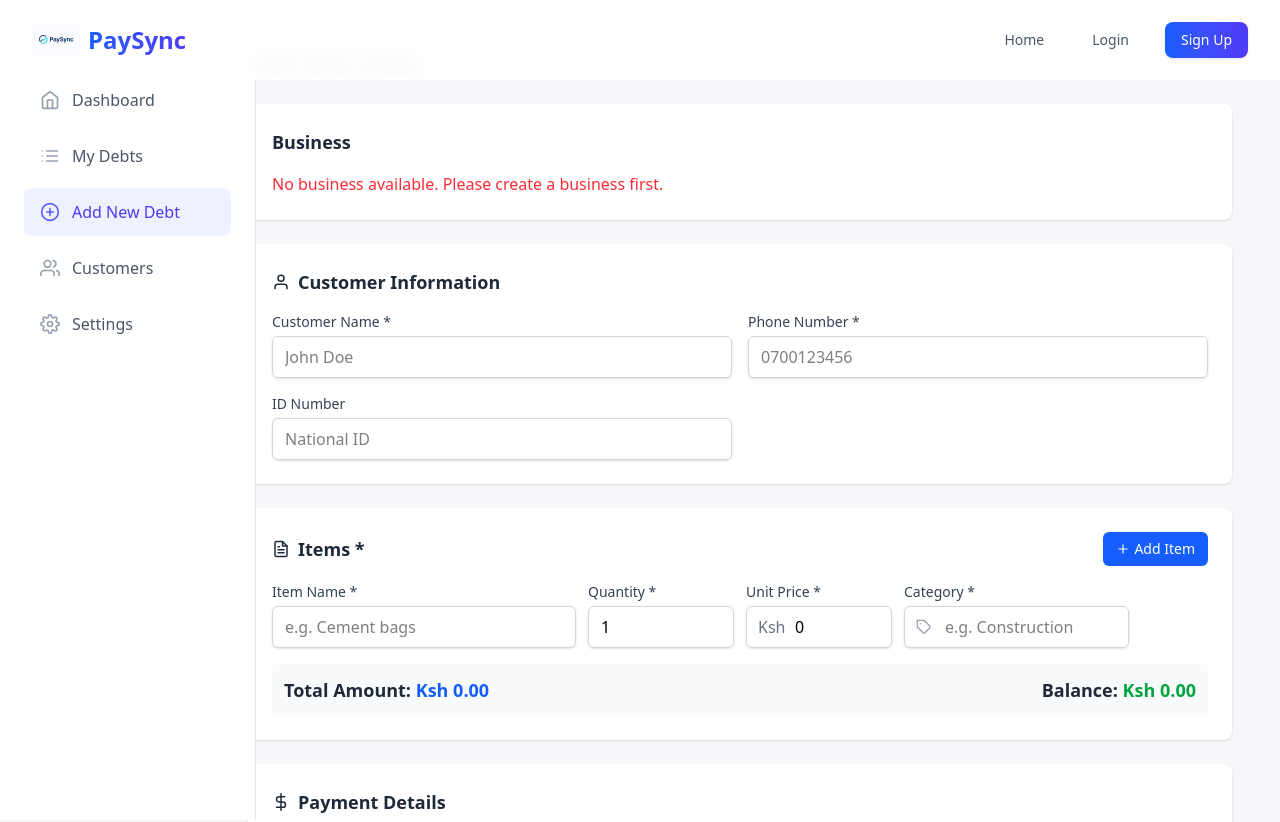
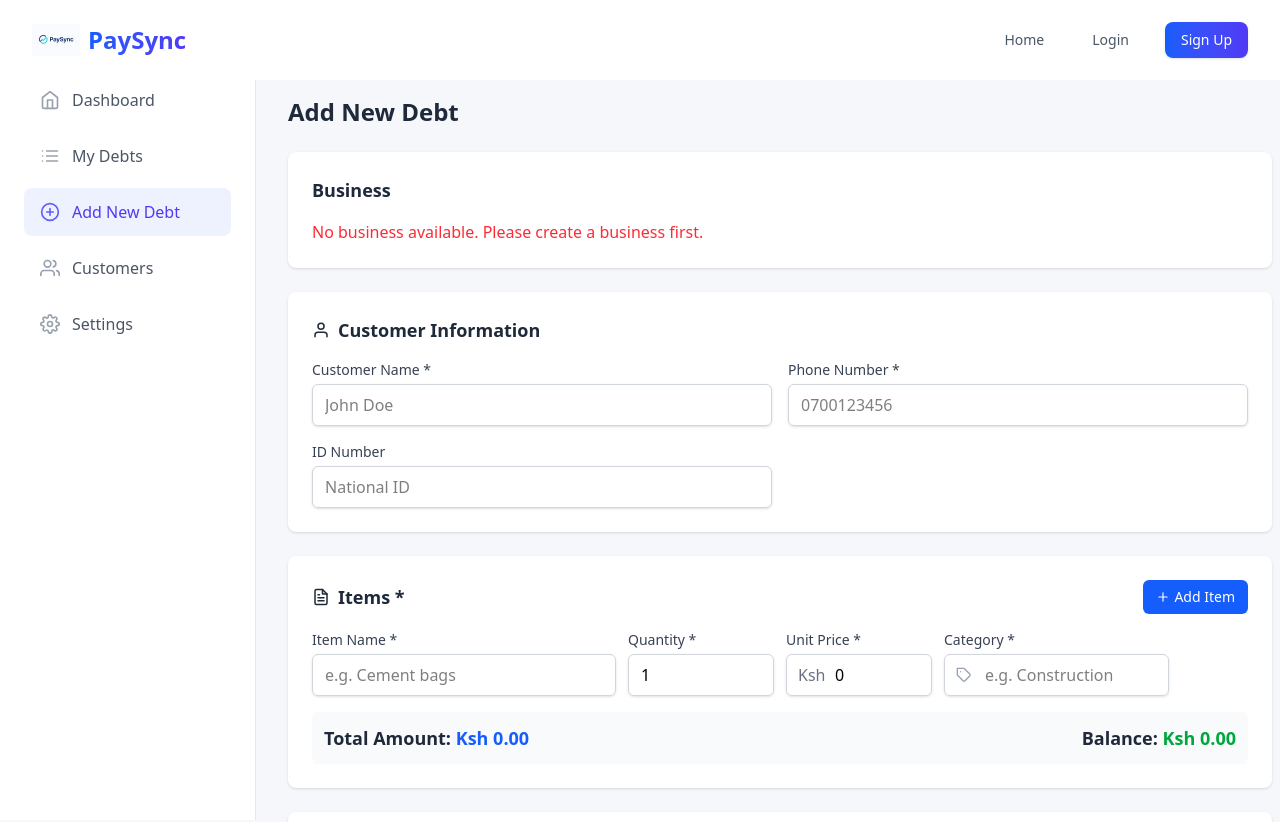
Before and after one commit to BakariJuma1/Debt-management-app-, a React (Vite) app: page /add-debt in a window 1280 px wide. Shown: the top 822 px of the page. Built offline with nearby package versions, Linux system fonts and the light colour scheme.

Commit message:
feat:Fixing my customer details page

```diff
--- a/src/components/adddebt/AddDebt.jsx
+++ b/src/components/adddebt/AddDebt.jsx
@@ -228,7 +228,7 @@ function AddDebt() {
 
   return (
     <Layout>
-      <div className="container mx-auto p-4 max-w-6xl">
+      <div className="container mx-auto p-4 max-w-6xl ml-10 mt-12" >
         <h1 className="text-2xl font-bold text-gray-800 mb-6">Add New Debt</h1>
 
         {error && (
--- a/src/components/customerdetail/CustomerDetailPage.jsx
+++ b/src/components/customerdetail/CustomerDetailPage.jsx
@@ -1,25 +1,27 @@
 import React, { useEffect, useState } from "react";
 import { useParams, useNavigate } from "react-router-dom";
 import {
-  // FaMoneyBillAlt,
-  // FaFilePdf,
-  // FaEnvelope,
-  // FaListUl,
-  // FaHistory,
-  // FaTrash,
-  // FaArrowLeft,
-  // FaPlus,
-  // FaSave,
-  // FaEdit,
-  // FiMoreVertical,
-  // // FiChevronDown,
-  // // FiChevronUp,
-  // FiDollarSign,
-  // FiShoppingCart,
-  // FiUser,
-  // FiCreditCard,
-  // FiCheckCircle
+  FaMoneyBillAlt,
+  FaFilePdf,
+  FaEnvelope,
+  FaListUl,
+  FaHistory,
+  FaTrash,
+  FaArrowLeft,
+  FaPlus,
+  FaSave,
+  FaEdit,
 } from "react-icons/fa";
+import {
+  FiMoreVertical,
+  FiChevronDown,
+  FiChevronUp,
+  FiDollarSign,
+  FiShoppingCart,
+  FiUser,
+  FiCreditCard,
+  FiCheckCircle
+} from "react-icons/fi";
 import Layout from "../layout/Layout";
 import API_BASE_URL from "../../api";
 import { useAuth } from "../../AuthProvider";
@@ -290,7 +292,7 @@ ${paymentList || "No payments yet."}
   if (error) {
     return (
       <Layout>
-        <div className="max-w-2xl mx-auto p-6 text-center">
+        <div className="max-w-2xl mx-auto p-6 text-center ml-10">
           <div className="bg-red-50 p-6 rounded-xl mb-6">
             <div className="mx-auto flex items-center justify-center h-12 w-12 rounded-full bg-red-100 mb-4">
               <svg className="h-6 w-6 text-red-600" fill="none" viewBox="0 0 24 24" stroke="currentColor">
@@ -337,7 +339,7 @@ ${paymentList || "No payments yet."}
 
   return (
     <Layout>
-      <div className="container mx-auto p-4 max-w-6xl">
+      <div className="container mx-auto p-4 max-w-6xl ml-10 mt-17">
         {/* Header Section */}
         <div className="flex flex-col md:flex-row md:items-start justify-between mb-8">
           <div className="flex items-start mb-4 md:mb-0">
```
